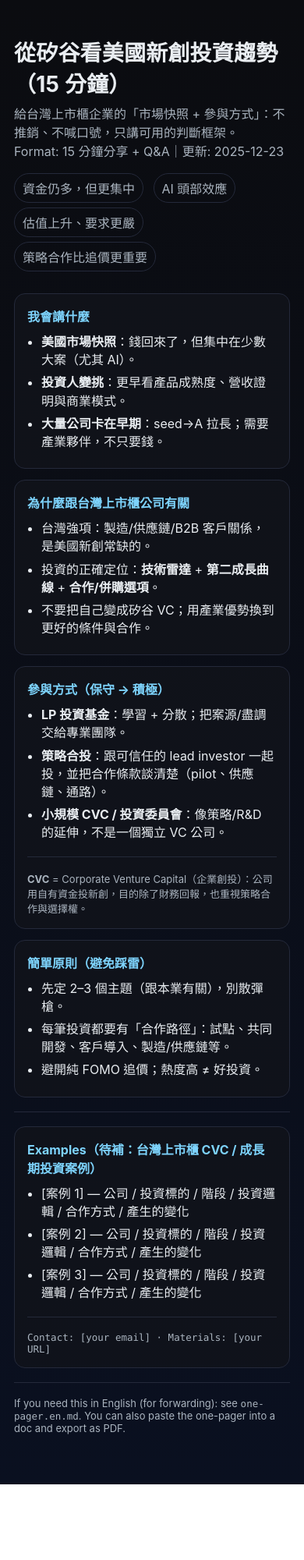
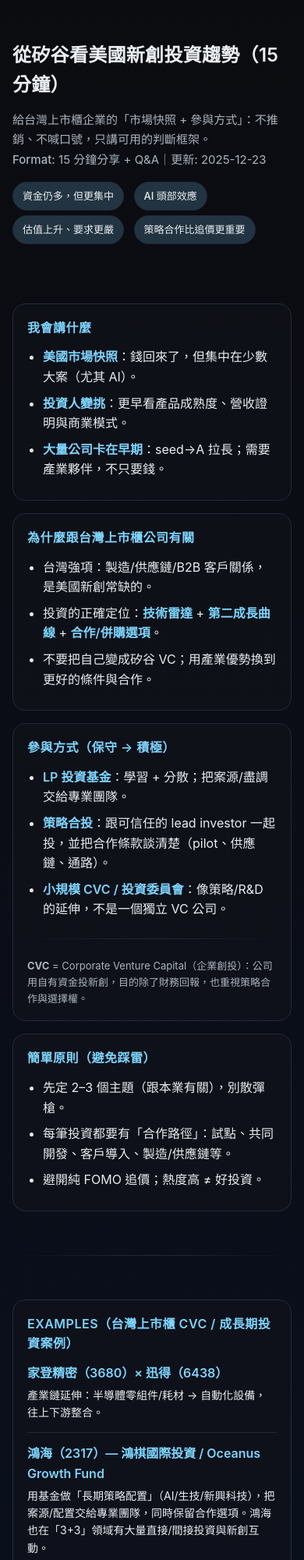
Before and after one commit to jimcal/lighthouse, a plain HTML site: page site/index.html in a window 390 px wide. Shown: the top 2000 px of the page at 78% size. Before the commit the page ends 1903 px from the top, so only its background shows below. Drawn offline with Linux system fonts and the light colour scheme.

Commit message:
Update index.html

```diff
--- a/site/index.html
+++ b/site/index.html
@@ -5,30 +5,70 @@
   <meta name="viewport" content="width=device-width,initial-scale=1" />
   <title>美國新創投資概觀｜15 分鐘</title>
   <style>
-    :root { --bg:#0b0c10; --card:#11131a; --text:#e9edf1; --muted:#aab4bf; --line:#24293a; --accent:#7dd3fc; }
+    :root {
+      --bg:#0b0c10; --card:#11131a; --text:#e9edf1; --muted:#aab4bf;
+      --line:#24293a; --accent:#7dd3fc; --accent-dark:#0ea5e9; --accent-dim:#7dd3fc33;
+    }
+    * { box-sizing: border-box; }
+    html { scroll-behavior: smooth; }
+    @media (prefers-reduced-motion: reduce) { html { scroll-behavior: auto; } }
     body { margin:0; font-family: -apple-system, BlinkMacSystemFont, "Segoe UI", Roboto, "Noto Sans TC", "PingFang TC", "Heiti TC", Arial, sans-serif;
-           background: linear-gradient(180deg, #0b0c10 0%, #0a1020 100%); color:var(--text); }
-    .wrap { max-width: 920px; margin: 0 auto; padding: 28px 18px 64px; }
-    .hero { padding: 18px 0 10px; }
-    h1 { margin:0 0 8px; font-size: 28px; letter-spacing: .2px; }
-    .sub { color: var(--muted); line-height: 1.5; }
-    .grid { display:grid; grid-template-columns: 1fr; gap: 14px; margin-top: 18px; }
+           background: linear-gradient(180deg, #0b0c10 0%, #0a1020 100%); color:var(--text); line-height: 1.6; }
+    .wrap { max-width: 920px; margin: 0 auto; padding: 40px 18px 80px; }
+    main { display: flex; flex-direction: column; gap: 32px; }
+    .hero { padding: 20px 0; }
+    h1 { margin:0 0 12px; font-size: clamp(24px, 6vw, 32px); letter-spacing: .3px; font-weight: 600; }
+    h2 { margin:0 0 12px; font-size: 16px; color: var(--accent); font-weight: 600; text-transform: uppercase; letter-spacing: .5px; }
+    .sub { color: var(--muted); line-height: 1.7; font-size: 15px; margin: 12px 0 0; }
+    .tagline { margin-top: 14px; display: flex; flex-wrap: wrap; gap: 8px; }
+    .grid { display:grid; grid-template-columns: 1fr; gap: 18px; margin-top: 24px; }
     @media (min-width: 860px) { .grid { grid-template-columns: 1fr 1fr; } }
-    .card { background: rgba(17,19,26,.85); border:1px solid var(--line); border-radius: 14px; padding: 16px; }
-    h2 { margin:0 0 10px; font-size: 16px; color: var(--accent); }
-    ul { margin: 0; padding-left: 18px; }
-    li { margin: 6px 0; line-height: 1.45; }
-    .k { color: var(--muted); }
-    .divider { height:1px; background: var(--line); margin: 18px 0; }
-    .small { font-size: 13px; color: var(--muted); }
-    a { color: var(--accent); text-decoration: none; }
-    a:hover { text-decoration: underline; }
-    .pill { display:inline-block; border:1px solid var(--line); border-radius: 999px; padding: 6px 10px; margin: 6px 8px 0 0; color: var(--muted); }
-    .mono { font-family: ui-monospace, SFMono-Regular, Menlo, Monaco, Consolas, "Liberation Mono", monospace; font-size: 12.5px; }
+    .card { background: rgba(17,19,26,.6); border:1px solid var(--line); border-radius: 16px; padding: 22px;
+            transition: all 0.3s ease; }
+    @media (prefers-reduced-motion: no-preference) {
+      .card:hover { background: rgba(17,19,26,.75); border-color: var(--accent-dark); transform: translateY(-2px); }
+    }
+    ul { margin: 0; padding-left: 20px; }
+    li { margin: 8px 0; line-height: 1.6; }
+    li b { color: var(--accent); font-weight: 600; }
+    .k { color: var(--muted); font-weight: 500; }
+    .divider { height:1px; background: linear-gradient(90deg, transparent, var(--line), transparent); margin: 24px 0; }
+    .small { font-size: 13px; color: var(--muted); line-height: 1.6; }
+    a { color: var(--accent); text-decoration: none; transition: all 0.2s ease; padding: 0 2px; }
+    a:hover { color: #7dd3fc; text-decoration: underline; }
+    a:focus { outline: 2px solid var(--accent); outline-offset: 2px; border-radius: 2px; }
+    .pill { display:inline-block; border:1px solid var(--line); border-radius: 20px; padding: 7px 12px;
+            margin: 6px 8px 0 0; color: var(--text); font-size: 13px; font-weight: 500;
+            background: var(--accent-dim); transition: all 0.2s ease; }
+    @media (prefers-reduced-motion: no-preference) {
+      .pill:hover { border-color: var(--accent); background: rgba(125, 211, 252, 0.15); }
+    }
+    .mono { font-family: ui-monospace, SFMono-Regular, Menlo, Monaco, Consolas, "Liberation Mono", monospace; font-size: 13px; }
+    .case-study { margin-bottom: 14px; padding-bottom: 14px; border-bottom: 1px solid var(--line); }
+    .case-study:last-child { border-bottom: none; margin-bottom: 0; padding-bottom: 0; }
+    .case-name { color: var(--accent); font-weight: 600; margin-bottom: 4px; }
+    .case-desc { color: var(--text); font-size: 14px; line-height: 1.6; }
+    .contact-section { display: flex; flex-wrap: wrap; gap: 12px; align-items: center; }
+    .contact-item { display: flex; align-items: center; gap: 8px; }
+    .copy-btn { background: rgba(125, 211, 252, 0.1); border: 1px solid var(--accent); color: var(--accent);
+                padding: 6px 10px; border-radius: 6px; cursor: pointer; font-size: 12px; font-weight: 500;
+                transition: all 0.2s ease; font-family: inherit; }
+    @media (prefers-reduced-motion: no-preference) {
+      .copy-btn:hover { background: rgba(125, 211, 252, 0.2); }
+    }
+    .copy-btn:focus { outline: 2px solid var(--accent); outline-offset: 2px; }
+    .copy-btn.copied { background: rgba(34, 197, 94, 0.2); border-color: #22c55e; color: #22c55e; }
+    @media (max-width: 600px) {
+      .wrap { padding: 32px 16px 64px; }
+      h1 { font-size: 24px; }
+      .grid { gap: 16px; }
+      .card { padding: 18px; }
+    }
   </style>
 </head>
 <body>
   <div class="wrap">
+    <main>
     <div class="hero">
       <h1>從矽谷看美國新創投資趨勢（15 分鐘）</h1>
       <div class="sub">
@@ -88,15 +128,30 @@
     <div class="divider"></div>
 
     <div class="card">
-      <h2>Examples（待補：台灣上市櫃 CVC / 成長期投資案例）</h2>
-      <ul>
-        <li>[案例 1] — 公司 / 投資標的 / 階段 / 投資邏輯 / 合作方式 / 產生的變化</li>
-        <li>[案例 2] — 公司 / 投資標的 / 階段 / 投資邏輯 / 合作方式 / 產生的變化</li>
-        <li>[案例 3] — 公司 / 投資標的 / 階段 / 投資邏輯 / 合作方式 / 產生的變化</li>
-      </ul>
+      <h2>Examples（台灣上市櫃 CVC / 成長期投資案例）</h2>
+      <div class="case-study">
+        <div class="case-name">家登精密（3680）× 迅得（6438）</div>
+        <div class="case-desc">產業鏈延伸：半導體零組件/耗材 → 自動化設備，往上下游整合。</div>
+      </div>
+      <div class="case-study">
+        <div class="case-name">鴻海（2317）— 鴻棋國際投資 / Oceanus Growth Fund</div>
+        <div class="case-desc">用基金做「長期策略配置」（AI/生技/新興科技），把案源/配置交給專業團隊，同時保留合作選項。鴻海也在「3+3」領域有大量直接/間接投資與新創互動。</div>
+      </div>
+      <div class="case-study">
+        <div class="case-name">緯創（3231）— CVC + LP</div>
+        <div class="case-desc">投資台灣新創、並出資參與多檔 VC 基金（以 LP 身分），用更廣網路找機會。投資邏輯：先用 LP 建管道與學習曲線，再挑少數案做更深策略/財務下注。</div>
+      </div>
       <div class="divider"></div>
-      <div class="small mono">
-        Contact: [your email] · Materials: [your URL]
+      <div class="contact-section">
+        <div class="contact-item">
+          <span class="k">Contact:</span>
+          <span id="contact-email" class="mono">hi@itsj.im</span>
+          <button class="copy-btn" id="copy-email-btn" aria-label="Copy email address">Copy</button>
+        </div>
+        <div class="contact-item">
+          <span class="k">Materials:</span>
+          <a href="https://50e90e29.lighthouse-6c0.pages.dev/" target="_blank">lighthouse-6c0.pages.dev</a>
+        </div>
       </div>
     </div>
 
@@ -105,12 +160,34 @@
       If you need this in English (for forwarding): see <span class="mono">one-pager.en.md</span>.
       You can also paste the one-pager into a doc and export as PDF.
     </div>
+    </main>
   </div>
 
   <script>
+    // Update date
     const d = new Date();
     const pad = (n) => String(n).padStart(2,'0');
     document.getElementById('updated').textContent = `${d.getFullYear()}-${pad(d.getMonth()+1)}-${pad(d.getDate())}`;
+
+    // Copy to clipboard functionality
+    const copyBtn = document.getElementById('copy-email-btn');
+    const emailEl = document.getElementById('contact-email');
+
+    copyBtn.addEventListener('click', async (e) => {
+      const email = emailEl.textContent;
+      try {
+        await navigator.clipboard.writeText(email);
+        const originalText = copyBtn.textContent;
+        copyBtn.textContent = '✓ Copied';
+        copyBtn.classList.add('copied');
+        setTimeout(() => {
+          copyBtn.textContent = originalText;
+          copyBtn.classList.remove('copied');
+        }, 2000);
+      } catch (err) {
+        copyBtn.textContent = 'Failed';
+      }
+    });
   </script>
 </body>
 </html>
```
